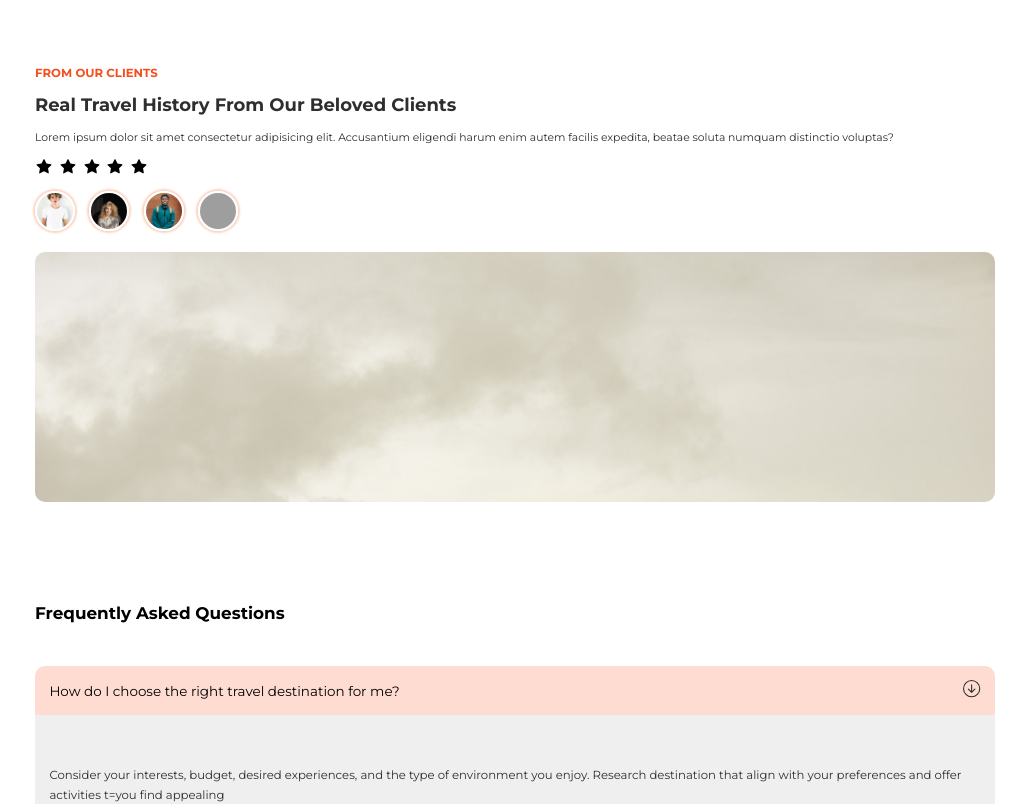
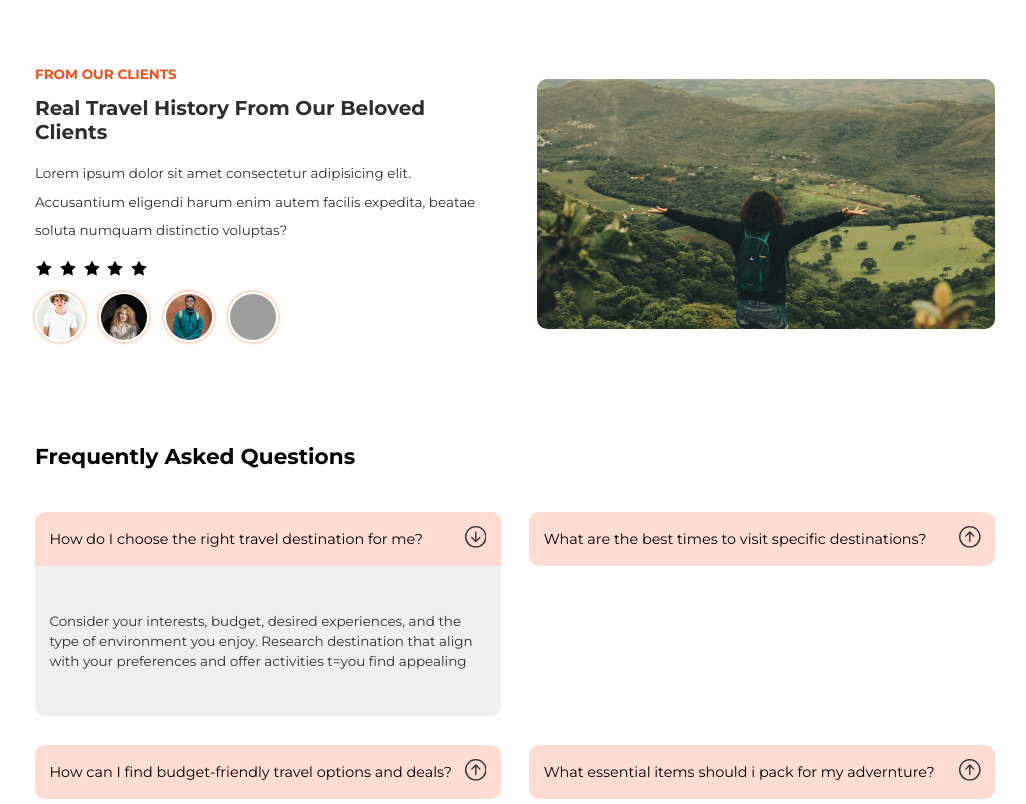
Before and after one commit to Usman-Marwat/Raj-Rose-Pvt-Ltd, a React (Vite) app: page / in a window 1280 px wide. Shown: the part 3640-4444 px from the top of the page, without its empty margins (125-1151 px from the left). Built offline with nearby package versions, Linux system fonts and the light colour scheme; grey boxes are pictures that could not be loaded.

Commit message:
make the question section responsive

```diff
--- a/src/components/Questions/Questions.css
+++ b/src/components/Questions/Questions.css
@@ -90,4 +90,72 @@
 .questions .form .formContent textarea {
   height: 100px;
   border-radius: 10px;
+}
+
+@media screen and (min-width: 640px) {
+  .accordianContainer .title {
+    font-size: var(--h3FontSize);
+  }
+  .accordianContainer .title span .icon {
+    font-size: 1.5rem;
+  }
+  .accordianContainer .description {
+    font-size: var(--normalFontSize);
+  }
+  .accordianContainer .show {
+    height: 150px;
+  }
+  .questions .secHeading h3,
+  .questions .secHeading h4 {
+    font-size: var(--h2FontSize);
+  }
+  .questions .secHeading p {
+    font-size: var(--normalFontSize);
+  }
+  .questions .secContainer .grid {
+    grid-template-columns: repeat(2, 1fr);
+    align-items: flex-start;
+    gap: 2rem;
+  }
+  .questions .secContainer .grid .form .formContent input,
+  .questions .secContainer .grid .form .formContent textarea {
+    font-size: var(--normalFontSize);
+  }
+  .questions .secContainer .grid .form .formContent input::-moz-placeholder, .questions .secContainer .grid .form .formContent textarea::-moz-placeholder {
+    font-size: var(--normalFontSize);
+    color: var(--blackColor);
+  }
+  .questions .secContainer .grid .form .formContent input::placeholder,
+  .questions .secContainer .grid .form .formContent textarea::placeholder {
+    font-size: var(--normalFontSize);
+    color: var(--blackColor);
+  }
+  .questions .secContainer .grid .form .formContent textarea {
+    height: 100px;
+    border-radius: 10px;
+  }
+}
+@media screen and (min-width: 1024px) {
+  .accordianContainer .title {
+    font-size: var(--h3FontSize);
+  }
+  .accordianContainer .title h3 .icon {
+    font-size: 1.5rem;
+  }
+  .accordianContainer .description {
+    font-size: var(--normalFontSize);
+  }
+  .accordianContainer .show {
+    height: 150px;
+  }
+  .questions .secHeading h3,
+  .questions .secHeading h4 {
+    font-size: 1.5rem;
+  }
+  .questions .secHeading p {
+    font-size: var(--h3FontSize);
+  }
+  .questions .secContainer {
+    gap: 3rem;
+  }
 }/*# sourceMappingURL=Questions.css.map */
--- a/src/components/Questions/Questions.scss
+++ b/src/components/Questions/Questions.scss
@@ -99,3 +99,90 @@
 		}
 	}
 }
+
+@media screen and (min-width: 640px) {
+	.accordianContainer {
+		.title {
+			font-size: var(--h3FontSize);
+			span {
+				.icon {
+					font-size: 1.5rem;
+				}
+			}
+		}
+		.description {
+			font-size: var(--normalFontSize);
+		}
+		.show {
+			height: 150px;
+		}
+	}
+
+	.questions {
+		.secHeading {
+			h3,
+			h4 {
+				font-size: var(--h2FontSize);
+			}
+			p {
+				font-size: var(--normalFontSize);
+			}
+		}
+		.secContainer {
+			.grid {
+				grid-template-columns: repeat(2, 1fr);
+				align-items: flex-start;
+				gap: 2rem;
+				.form {
+					.formContent {
+						input,
+						textarea {
+							font-size: var(--normalFontSize);
+							&::placeholder {
+								font-size: var(--normalFontSize);
+								color: var(--blackColor);
+							}
+						}
+						textarea {
+							height: 100px;
+							border-radius: 10px;
+						}
+					}
+				}
+			}
+		}
+	}
+}
+
+@media screen and (min-width: 1024px) {
+	.accordianContainer {
+		.title {
+			font-size: var(--h3FontSize);
+			h3 {
+				.icon {
+					font-size: 1.5rem;
+				}
+			}
+		}
+		.description {
+			font-size: var(--normalFontSize);
+		}
+		.show {
+			height: 150px;
+		}
+	}
+	.questions {
+		.secHeading {
+			h3,
+			h4 {
+				font-size: 1.5rem;
+			}
+			p {
+				font-size: var(--h3FontSize);
+			}
+		}
+		.secContainer {
+			gap: 3rem;
+		}
+	}
+}
--- a/src/components/Reviews/Reviews.css
+++ b/src/components/Reviews/Reviews.css
@@ -62,4 +62,75 @@
 .review .secContainer .imgDiv img {
   -o-object-fit: cover;
      object-fit: cover;
+}
+
+@media screen and (min-width: 480px) {
+  .review .secContainer .textDiv .redText {
+    font-size: var(--normalFontSize);
+  }
+  .review .secContainer .textDiv h3 {
+    font-size: 20px;
+    color: var(--blackColor);
+  }
+  .review .secContainer .textDiv p {
+    color: var(--blackColor);
+    font-size: var(--normalFontSize);
+  }
+  .review .secContainer .textDiv .stars .icon {
+    font-size: var(--h2FontSize);
+  }
+  .review .secContainer .textDiv .clientImages .img {
+    height: 50px;
+    width: 50px;
+  }
+  .review .secContainer .imgDiv {
+    height: 250px;
+    width: 100%;
+  }
+  .review .secContainer .imgDiv img {
+    height: 100%;
+    width: 100%;
+  }
+}
+@media screen and (min-width: 740px) {
+  .review .secContainer {
+    grid-template-columns: repeat(2, 1fr);
+  }
+  .review .secContainer .textDiv .redText {
+    font-size: var(--normalFontSize);
+  }
+  .review .secContainer .textDiv h3 {
+    font-size: 20px;
+  }
+  .review .secContainer .textDiv p {
+    color: var(--blackColor);
+    font-size: var(--normalFontSize);
+  }
+  .review .secContainer .textDiv .stars .icon {
+    font-size: var(--h2FontSize);
+  }
+  .review .secContainer .textDiv .clientImages img {
+    height: 50px;
+    width: 50px;
+  }
+}
+@media screen and (min-width: 1240px) {
+  .review .secContainer {
+    gap: 3rem;
+  }
+  .review .textDiv .redText {
+    font-size: var(--h3FontSize);
+  }
+  .review .textDiv h3 {
+    font-size: var(--h1FontSize);
+    color: var(--blackColor);
+  }
+  .review .textDiv p {
+    color: var(--blackColor);
+    font-size: var(--h3FontSize);
+    line-height: 2rem;
+  }
+  .review .imgDiv {
+    height: 300px;
+  }
 }/*# sourceMappingURL=Reviews.css.map */
--- a/src/components/Reviews/Reviews.scss
+++ b/src/components/Reviews/Reviews.scss
@@ -74,3 +74,100 @@
 		}
 	}
 }
+
+@media screen and (min-width: 480px) {
+	.review {
+		.secContainer {
+			.textDiv {
+				.redText {
+					font-size: var(--normalFontSize);
+				}
+				h3 {
+					font-size: 20px;
+					color: var(--blackColor);
+				}
+				p {
+					color: var(--blackColor);
+					font-size: var(--normalFontSize);
+				}
+				.stars {
+					.icon {
+						font-size: var(--h2FontSize);
+					}
+				}
+				.clientImages {
+					.img {
+						height: 50px;
+						width: 50px;
+					}
+				}
+			}
+
+			.imgDiv {
+				height: 250px;
+				width: 100%;
+				img {
+					height: 100%;
+					width: 100%;
+				}
+			}
+		}
+	}
+}
+
+@media screen and (min-width: 740px) {
+	.review {
+		.secContainer {
+			grid-template-columns: repeat(2, 1fr);
+			.textDiv {
+				.redText {
+					font-size: var(--normalFontSize);
+				}
+				h3 {
+					font-size: 20px;
+					// color: ;
+				}
+				p {
+					color: var(--blackColor);
+					font-size: var(--normalFontSize);
+				}
+				.stars {
+					.icon {
+						font-size: var(--h2FontSize);
+					}
+				}
+				.clientImages {
+					img {
+						height: 50px;
+						width: 50px;
+					}
+				}
+			}
+		}
+	}
+}
+
+@media screen and (min-width: 1240px) {
+	.review {
+		.secContainer {
+			gap: 3rem;
+		}
+		.textDiv {
+			.redText {
+				font-size: var(--h3FontSize);
+			}
+			h3 {
+				font-size: var(--h1FontSize);
+				color: var(--blackColor);
+			}
+			p {
+				color: var(--blackColor);
+				font-size: var(--h3FontSize);
+				line-height: 2rem;
+			}
+		}
+		.imgDiv {
+			height: 300px;
+		}
+	}
+}
```
Also changed, not shown: 2 other files (tests, documents, lock files or other folders).
